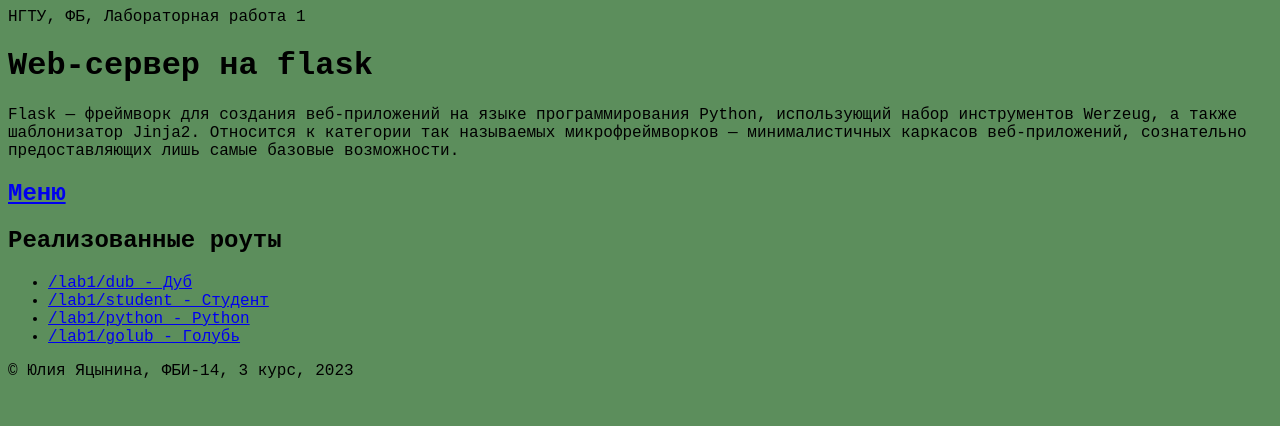
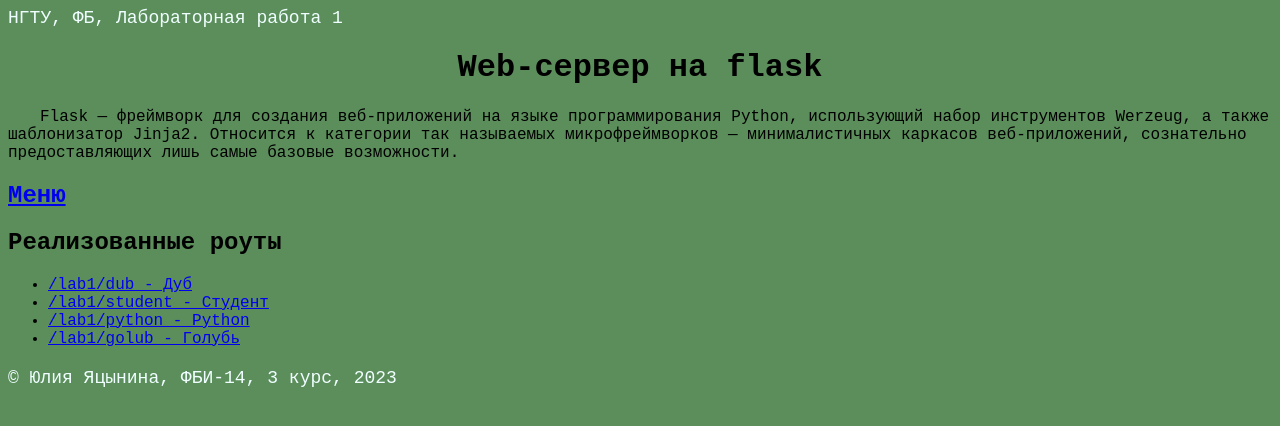
Before and after one commit to JuliaYatsynina/web-programming-labs-2, a Flask app: page /lab1 in a window 1280 px wide. Shown: the top 426 px of the page. Run offline with Flask 3, Linux system fonts and the light colour scheme.

Commit message:
роуты

```diff
--- a/static/lab1.css
+++ b/static/lab1.css
@@ -2,9 +2,42 @@ body{
     background-color: rgb(92, 142, 92);
     font-family: 'Courier New', Courier, monospace;
     font-size: 16px;
+
 }
+
+p{
+    text-indent: 2pc;
+}
+
+.gol{
+    width: 400px;
+    height: auto;
+    margin-left: 420px;
+}
+
 img{
     width: 800px;
     height: auto;
     margin-left: 220px;
 }
+
+h1{
+    text-align: center;
+}
+
+header{
+    font-size: 18px;
+    color: azure;
+}
+
+footer{
+    margin-top: 20px;
+    font-size: 18px;
+    color: azure;
+}
+
+.python{
+    width: 300px;
+    height: auto;
+    margin-left: 450px;
+}
```
Also changed, not shown: static/gol.jpg (added), static/logo.png (added), static/python.png (added).
